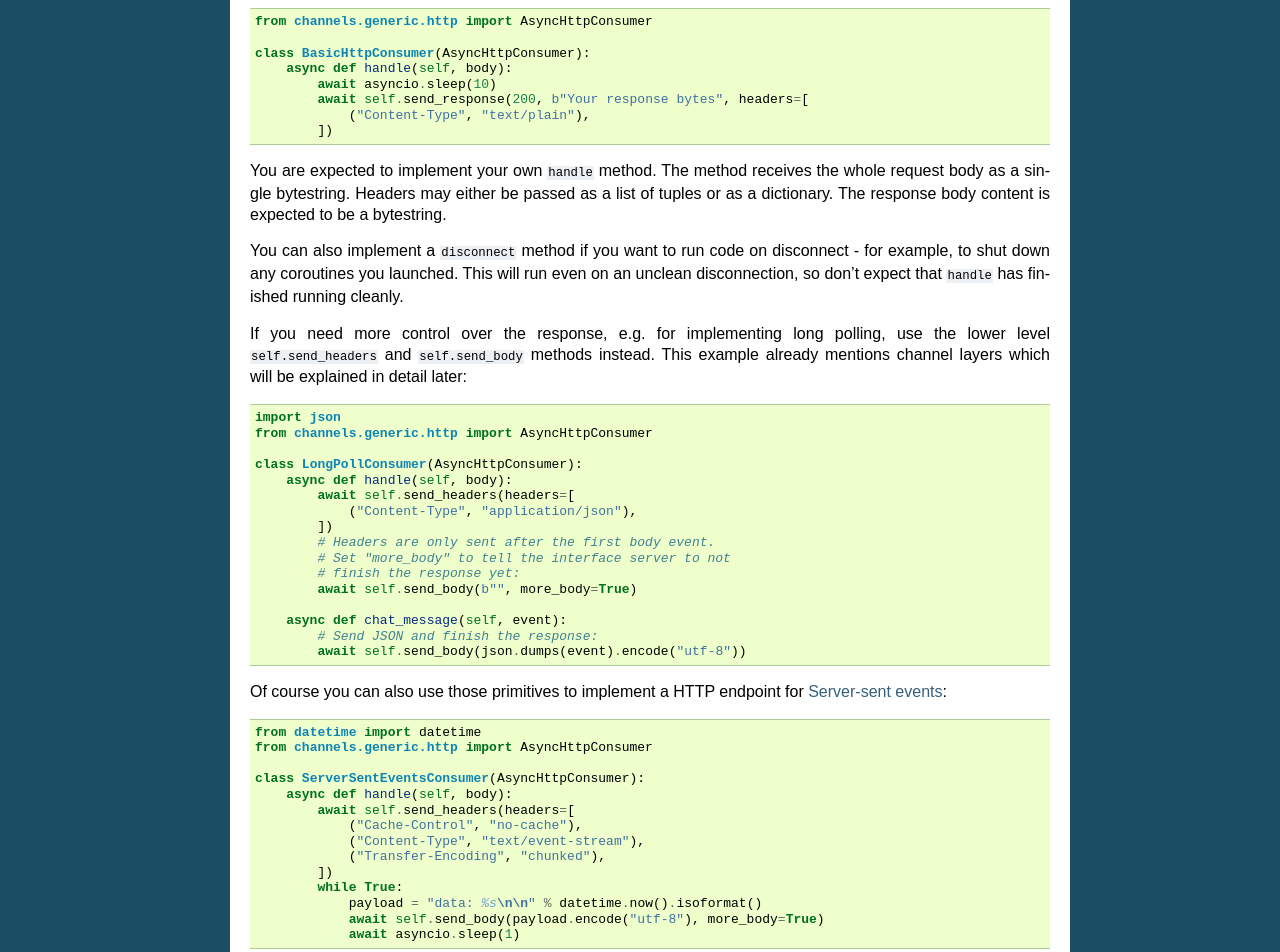
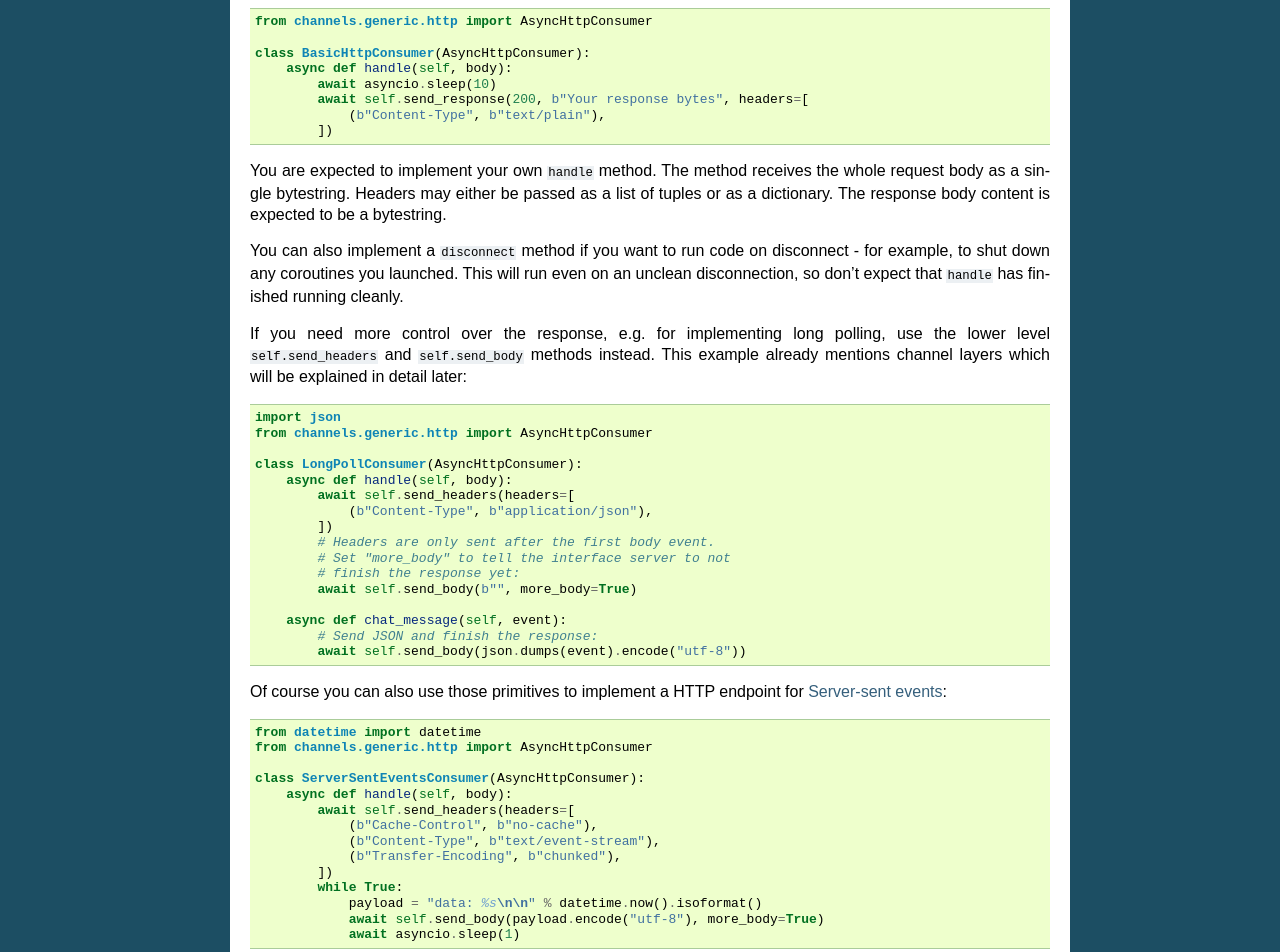
Before and after one commit to phillipchain/DjangoChannels, a Sphinx documentation site: the page built from docs/topics/consumers.rst, in a window 1280 px wide and 1400 px high, scrolled down 4662 px. Shown: the part 343-1295 px from the top of the window. Built offline with Sphinx 7.4.7, drawn with Linux system fonts in a browser that asks for light colours.

```diff
--- a/docs/topics/consumers.rst
+++ b/docs/topics/consumers.rst
@@ -328,7 +328,7 @@ primitives to implement a HTTP endpoint::
         async def handle(self, body):
             await asyncio.sleep(10)
             await self.send_response(200, b"Your response bytes", headers=[
-                ("Content-Type", "text/plain"),
+                (b"Content-Type", b"text/plain"),
             ])
 
 You are expected to implement your own ``handle`` method. The
@@ -352,7 +352,7 @@ be explained in detail later::
     class LongPollConsumer(AsyncHttpConsumer):
         async def handle(self, body):
             await self.send_headers(headers=[
-                ("Content-Type", "application/json"),
+                (b"Content-Type", b"application/json"),
             ])
             # Headers are only sent after the first body event.
             # Set "more_body" to tell the interface server to not
@@ -372,9 +372,9 @@ Of course you can also use those primitives to implement a HTTP endpoint for
     class ServerSentEventsConsumer(AsyncHttpConsumer):
         async def handle(self, body):
             await self.send_headers(headers=[
-                ("Cache-Control", "no-cache"),
-                ("Content-Type", "text/event-stream"),
-                ("Transfer-Encoding", "chunked"),
+                (b"Cache-Control", b"no-cache"),
+                (b"Content-Type", b"text/event-stream"),
+                (b"Transfer-Encoding", b"chunked"),
             ])
             while True:
                 payload = "data: %s\n\n" % datetime.now().isoformat()
```
Also changed, not shown: 1 other file.
